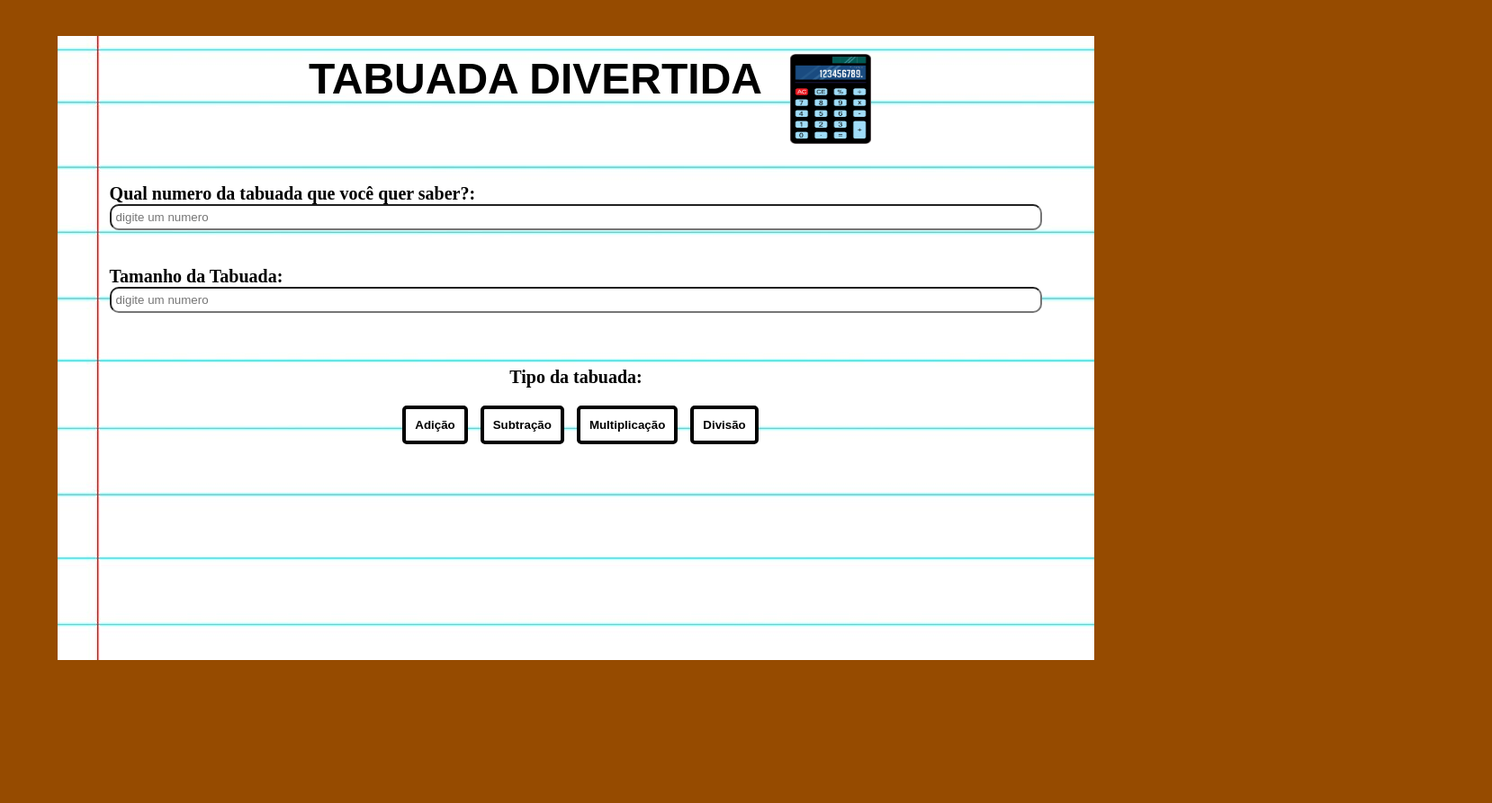
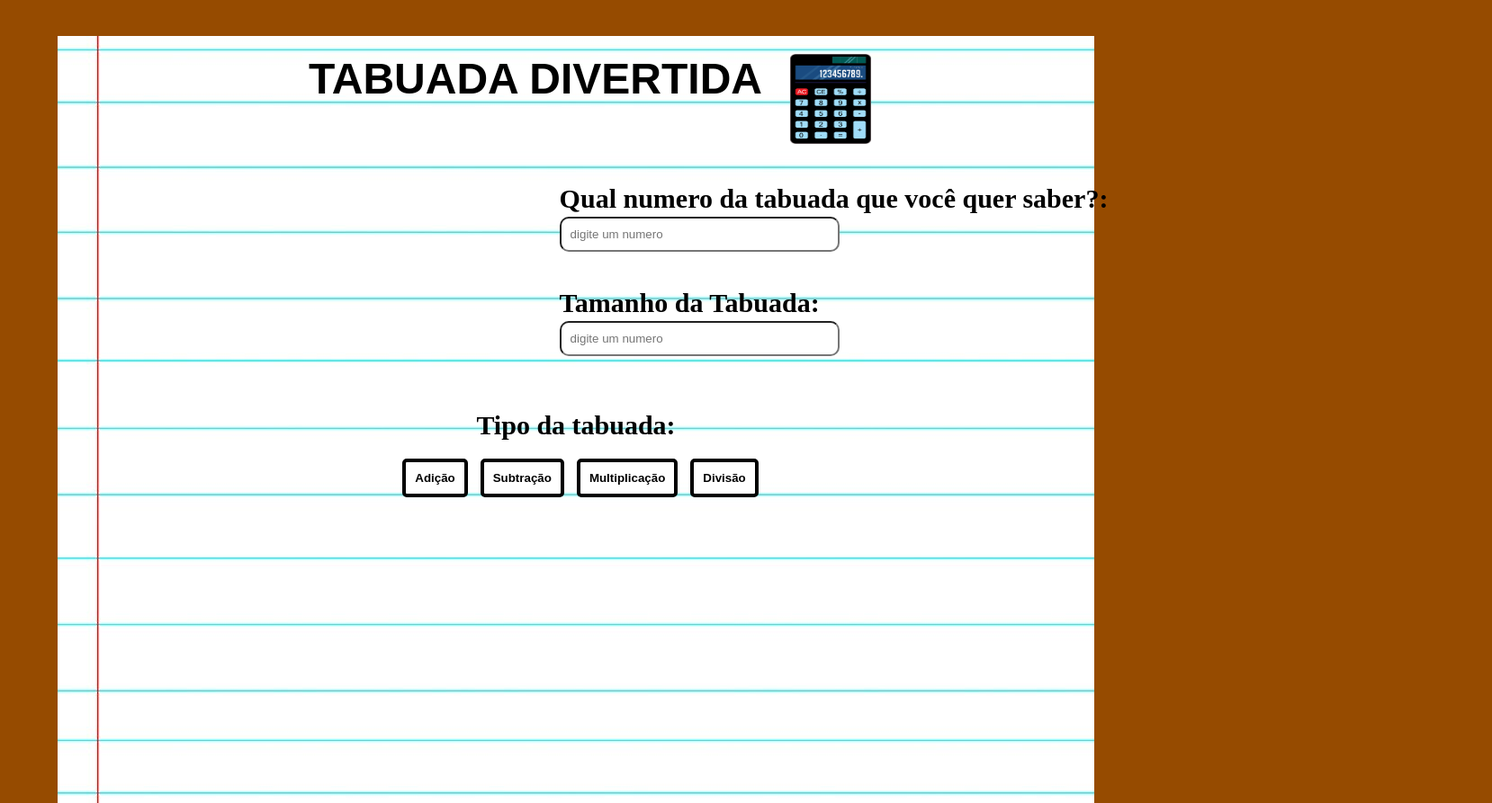
Before and after one commit to bruno34154/tabuada-divertida, a plain HTML site: page index.html in a window 1280 px wide. Shown: the whole page at 90% size, 1658 px wide, since content can reach past the window. Before the commit the page ends 800 px from the top, so only its background shows below. Drawn offline with Linux system fonts and the light colour scheme; files whose address does not match are found by name.

Commit message:
second commit

```diff
--- a/style.css
+++ b/style.css
@@ -51,33 +51,35 @@ body{
 }
 
 .input-Area{
+ margin-left: 1000px;
  width: 90%;
  margin-bottom: 20px;
+
 
 }
 .text{
 	padding-top: 40px;
-	font-size: 20px;
+	font-size: 30px;
 	font-weight: bold;
 
 }
 .numberInput1{
 	border-radius: 10px;
-	width:100%;
-	padding: 5px;
+	width:30%;
+	padding: 10px;
 
 }
 .numberInput2{
 	border-radius: 10px;
-	width:100%;
-	padding: 5px;
+	width:30%;
+	padding:  10px;
 }
 
 .resultado{
 	font-weight: bold;
 	font-size: 20px;
-        height: 200px;
-        overflow-y: scroll;
+    height: 300px;
+   overflow-y: scroll;
 }
 
 .buttonArea{
```
